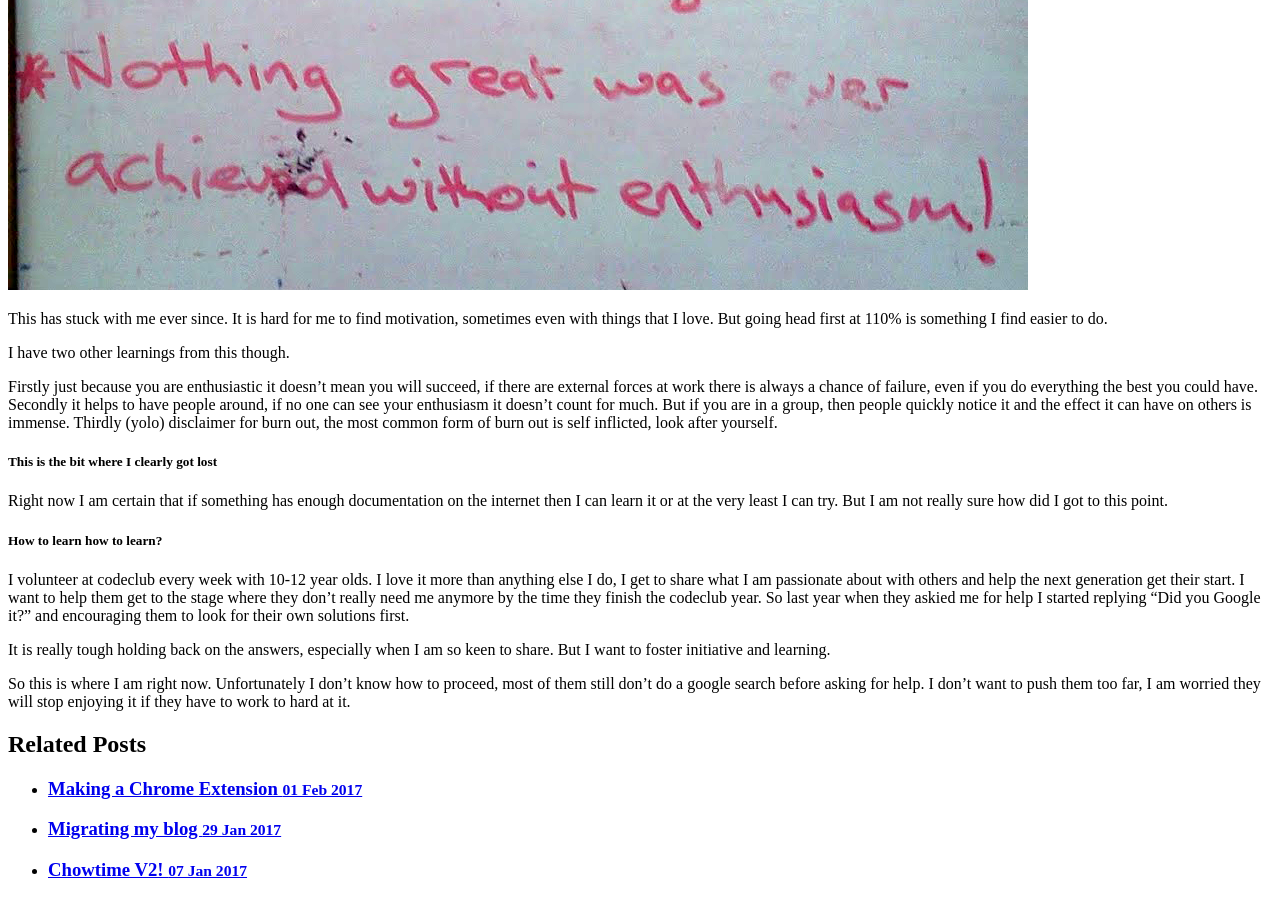
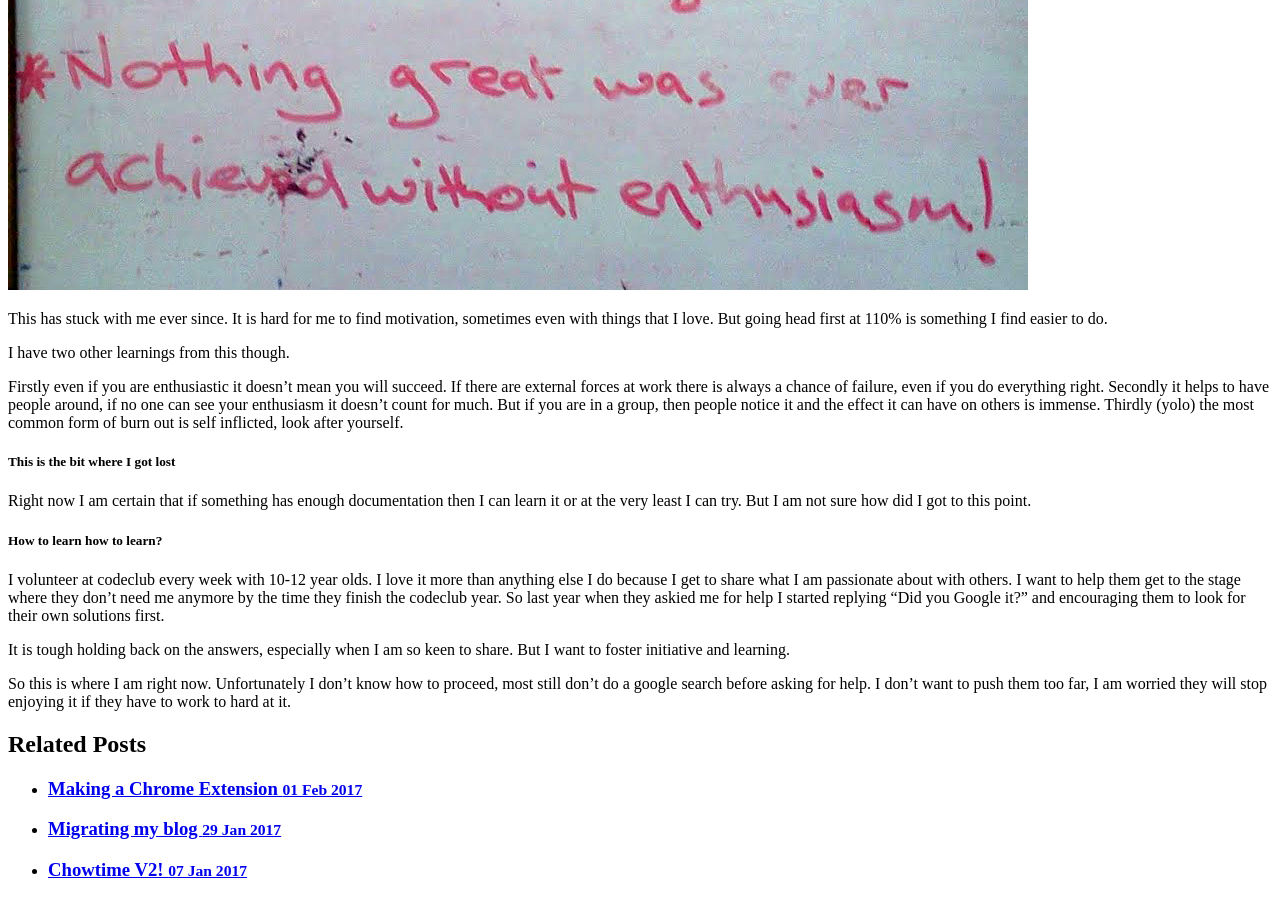
Before and after one commit to foopod/blog-2.0, a Jekyll site: the page built from _posts/2017-02-07-self-taught.md, in a window 1280 px wide and 900 px high, scrolled down 1219 px. Built offline with Jekyll 4.4.1, drawn with Linux system fonts in a browser that asks for light colours; nearby versions of some CDN libraries; some web fonts are replaced; some of the changed text lies outside the part shown.

Commit message:
Update 2017-02-07-self-taught.md

```diff
--- a/_posts/2017-02-07-self-taught.md
+++ b/_posts/2017-02-07-self-taught.md
@@ -7,7 +7,7 @@
 description: Exploring the art of self learning
 ---
 
-So let's preface this with some facts, I make a bunch of things. My [Github report card](https://githubreportcard.reflect.io/) says that last year I made 372 commits across 28 GitHub repos in 5 languages. People ask me why I do it, spend 40 hours at work then go home and do more. It's because I love it, sure I could go home and watch TV, play video games or hang out with friends, and I do all of these things, just maybe less than other people.
+So let's preface this with some facts, I make a bunch of things. My [Github report card](https://githubreportcard.reflect.io/) says that last year I made 372 commits across 28 repos in 5 languages. People ask me why I do it, spend 40 hours coding at work then go home and do more. It's because I love it. Sure I could go home and watch TV, play video games or hang out with friends, and I do these things (maybe less than other people).
 
 ##### Where are you going with this Jono?
 
@@ -22,16 +22,16 @@
 
 I have two other learnings from this though.
 
-Firstly just because you are enthusiastic it doesn't mean you will succeed, if there are external forces at work there is always a chance of failure, even if you do everything the best you could have. Secondly it helps to have people around, if no one can see your enthusiasm it doesn't count for much. But if you are in a group, then people quickly notice it and the effect it can have on others is immense. Thirdly (yolo) disclaimer for burn out, the most common form of burn out is self inflicted, look after yourself.
+Firstly even if you are enthusiastic it doesn't mean you will succeed. If there are external forces at work there is always a chance of failure, even if you do everything right. Secondly it helps to have people around, if no one can see your enthusiasm it doesn't count for much. But if you are in a group, then people notice it and the effect it can have on others is immense. Thirdly (yolo) the most common form of burn out is self inflicted, look after yourself.
 
-##### This is the bit where I clearly got lost
+##### This is the bit where I got lost
 
-Right now I am certain that if something has enough documentation on the internet then I can learn it or at the very least I can try. But I am not really sure how did I got to this point.
+Right now I am certain that if something has enough documentation then I can learn it or at the very least I can try. But I am not sure how did I got to this point.
 
 ##### How to learn how to learn?
 
-I volunteer at codeclub every week with 10-12 year olds. I love it more than anything else I do, I get to share what I am passionate about with others and help the next generation get their start. I want to help them get to the stage where they don't really need me anymore by the time they finish the codeclub year. So last year when they askied me for help I started replying "Did you Google it?" and encouraging them to look for their own solutions first.
+I volunteer at codeclub every week with 10-12 year olds. I love it more than anything else I do because I get to share what I am passionate about with others. I want to help them get to the stage where they don't need me anymore by the time they finish the codeclub year. So last year when they askied me for help I started replying "Did you Google it?" and encouraging them to look for their own solutions first.
 
-It is really tough holding back on the answers, especially when I am so keen to share. But I want to foster initiative and learning.
+It is tough holding back on the answers, especially when I am so keen to share. But I want to foster initiative and learning.
 
-So this is where I am right now. Unfortunately I don't know how to proceed, most of them still don't do a google search before asking for help. I don't want to push them too far, I am worried they will stop enjoying it if they have to work to hard at it.
+So this is where I am right now. Unfortunately I don't know how to proceed, most still don't do a google search before asking for help. I don't want to push them too far, I am worried they will stop enjoying it if they have to work to hard at it.
```
